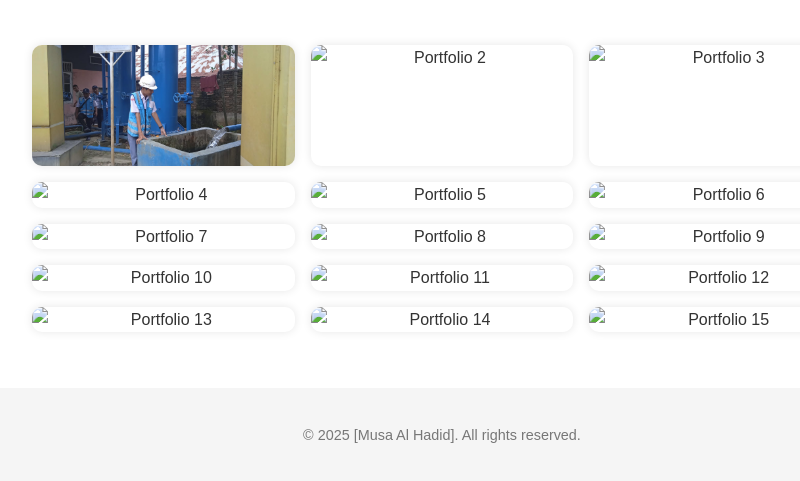
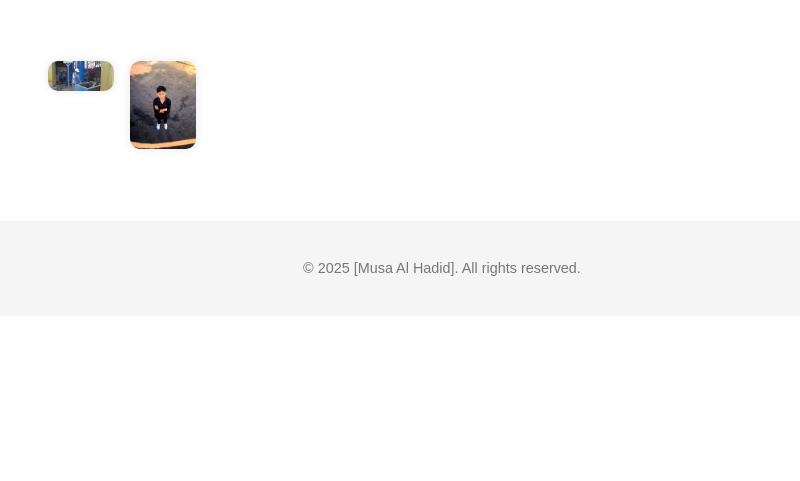
Before and after one commit to musaalhd/muusaa, a plain HTML site: page portfolio.html in a window 1280 px wide. Shown: the part 153-634 px from the top of the page, without its empty margins (198-998 px from the left). Drawn offline with Linux system fonts and the light colour scheme.

Commit message:
Update portfolio.html

```diff
--- a/portfolio.html
+++ b/portfolio.html
@@ -22,23 +22,13 @@
 
   <section>
     <h2>Portfolio</h2>
-    <div class="portfolio-grid">
- <img src="foto/pengalaman 1.jpg" alt="Portfolio 1" />
-      <img src="img/portfolio2.jpg" alt="Portfolio 2" />
-      <img src="img/portfolio3.jpg" alt="Portfolio 3" />
-      <img src="img/portfolio4.jpg" alt="Portfolio 4" />
-      <img src="img/portfolio5.jpg" alt="Portfolio 5" />
-      <img src="img/portfolio6.jpg" alt="Portfolio 6" />
-      <img src="img/portfolio7.jpg" alt="Portfolio 7" />
-      <img src="img/portfolio8.jpg" alt="Portfolio 8" />
-      <img src="img/portfolio9.jpg" alt="Portfolio 9" />
-      <img src="img/portfolio10.jpg" alt="Portfolio 10" />
-      <img src="img/portfolio11.jpg" alt="Portfolio 11" />
-      <img src="img/portfolio12.jpg" alt="Portfolio 12" />
-      <img src="img/portfolio13.jpg" alt="Portfolio 13" />
-      <img src="img/portfolio14.jpg" alt="Portfolio 14" />
-      <img src="img/portfolio15.jpg" alt="Portfolio 15" />
-</div>
+   <div class="portfolio-grid">
+      <!-- Ganti src dengan path gambar kamu -->
+      <div class="portfolio-grid">
+        <img src="foto/pengalaman 1.jpg" alt="Portfolio 1" class="thumbnail" onclick="openPopup(this)">
+        <img src="foto/profile.jpg" alt="Portfolio 2" class="thumbnail" onclick="openPopup(this)">
+        <!-- Tambahkan gambar lain -->
+      </div>
 
 <!-- Popup overlay -->
 <div id="popup" class="popup">
```
